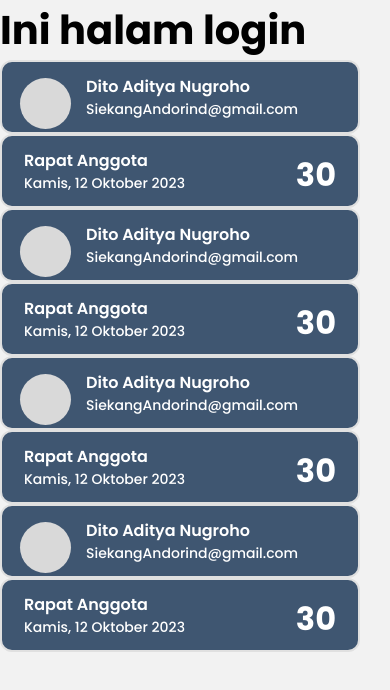
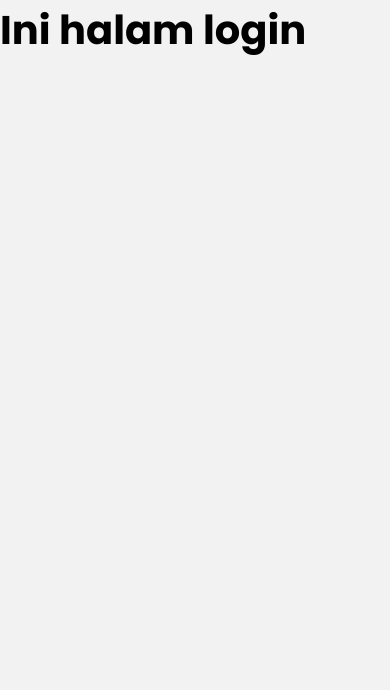
Before and after one commit to CODER-Mobile-Development/sikeang-coder-android, a React Native app: screen /Login in a window 390 px wide. Shown: the top 690 px of the page. Built offline with nearby package versions, Linux system fonts and the light colour scheme.

Commit message:
add dito task

```diff
--- a/src/pages/Login/index.js
+++ b/src/pages/Login/index.js
@@ -32,14 +32,6 @@ function Login() {
       >
         Ini halam login
       </Text>
-      <MemberListView />
-      <MemberPointHistory />
-      <MemberListView />
-      <MemberPointHistory />
-      <MemberListView />
-      <MemberPointHistory />
-      <MemberListView />
-      <MemberPointHistory />
     </View >
   );
 }
```
Also changed, not shown: .eslintrc.json, src/assets/icon_profile.png (deleted).
